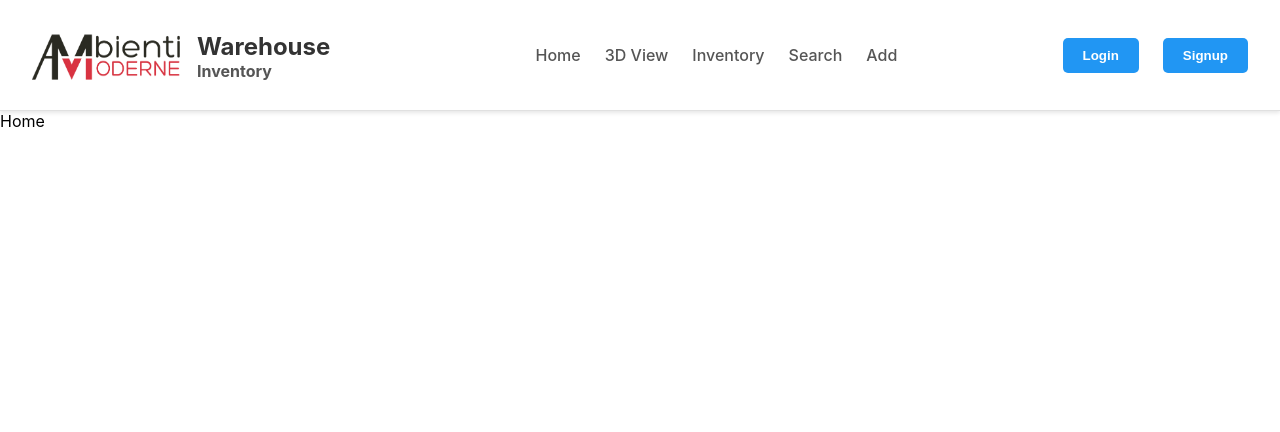
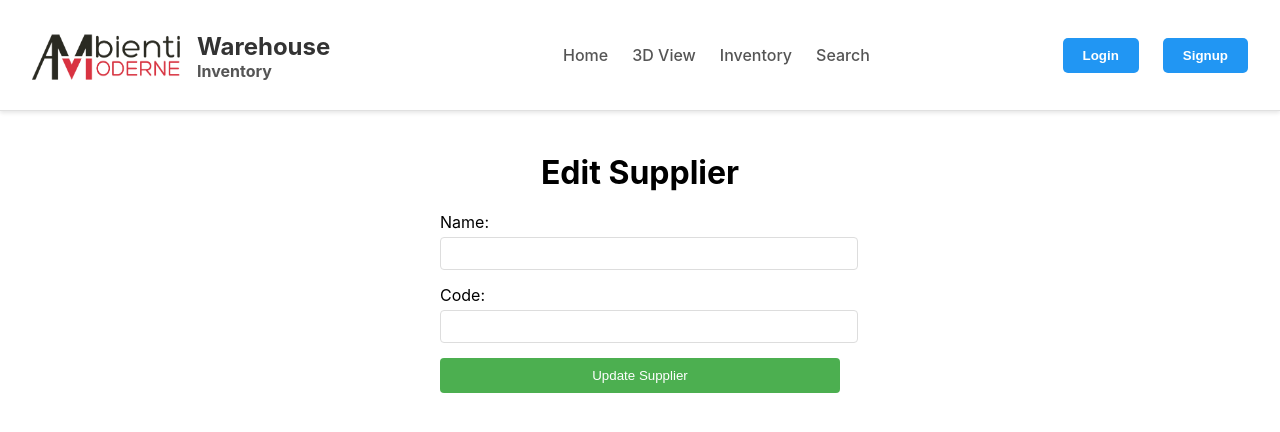
Before and after one commit to amanvir-singh/inventory_manager, a React (Create React App) app in the folder frontend/: page /edit-supplier/1 in a window 1280 px wide. Shown: the top 432 px of the page. Built offline with nearby package versions, Linux system fonts and the light colour scheme; no server answers.

Commit message:
Added Manage Button and Supplier List

```diff
--- a/frontend/src/Components/Header.jsx
+++ b/frontend/src/Components/Header.jsx
@@ -6,11 +6,16 @@ import { AuthContext } from "../Components/AuthContext";
 
 const Header = () => {
   const { isLoggedIn, username, logout } = useContext(AuthContext);
+  const [showManageDropdown, setShowManageDropdown] = useState(false);
   const navigate = useNavigate();
 
   const handleLogout = () => {
     logout();
     navigate("/");
+  };
+
+  const toggleManageDropdown = () => {
+    setShowManageDropdown(!showManageDropdown);
   };
 
   return (
@@ -43,9 +48,19 @@ const Header = () => {
             <li>
               <a href="/search">Search</a>
             </li>
-            <li>
-              <a href="/add">Add</a>
-            </li>
+            {isLoggedIn ?(<li className="manage-dropdown">
+            <a href="#" onClick={toggleManageDropdown}>Manage</a>
+            {showManageDropdown && (
+              <ul className="dropdown-menu">
+                <li><a href="/manage/materials">Materials</a></li>
+                <li><a href="/manage/finishes">Finishes</a></li>
+                <li><a href="/manage/suppliersList">Suppliers</a></li>
+                <li><a href="/manage/thicknesses">Thicknesses</a></li>
+                <li><a href="/manage/users">Users</a></li>
+                <li><a href="/manage/logs">Logs</a></li>
+              </ul>
+            )}
+          </li>):("")}
           </ul>
         </nav>
 
--- /dev/null
+++ b/frontend/src/Pages/AddSupplier.jsx
@@ -0,0 +1,51 @@
+import React, { useState } from 'react';
+import { useNavigate } from 'react-router-dom';
+import axios from 'axios';
+import '../css/SupplierForm.scss';
+
+const AddSupplier = () => {
+  const [name, setName] = useState('');
+  const [code, setCode] = useState('');
+  const navigate = useNavigate();
+
+  const handleSubmit = async (e) => {
+    e.preventDefault();
+    try {
+      await axios.post('http://localhost:3001/suppliers/add', { name, code });
+      navigate('/manage/suppliersList');
+    } catch (error) {
+      console.error('Error adding supplier:', error);
+    }
+  };
+
+  return (
+    <div className="supplier-form">
+      <h1>Add Supplier</h1>
+      <form onSubmit={handleSubmit}>
+        <div>
+          <label htmlFor="name">Name:</label>
+          <input
+            type="text"
+            id="name"
+            value={name}
+            onChange={(e) => setName(e.target.value)}
+            required
+          />
+        </div>
+        <div>
+          <label htmlFor="code">Code:</label>
+          <input
+            type="text"
+            id="code"
+            value={code}
+            onChange={(e) => setCode(e.target.value)}
+            required
+          />
+        </div>
+        <button type="submit">Add Supplier</button>
+      </form>
+    </div>
+  );
+};
+
+export default AddSupplier;
--- /dev/null
+++ b/frontend/src/Pages/EditSupplier.jsx
@@ -0,0 +1,67 @@
+import React, { useState, useEffect } from 'react';
+import { useParams, useNavigate } from 'react-router-dom';
+import axios from 'axios';
+import '../css/SupplierForm.scss';
+
+const EditSupplier = () => {
+  const [name, setName] = useState('');
+  const [code, setCode] = useState('');
+  const { id } = useParams();
+  const navigate = useNavigate();
+
+  useEffect(() => {
+    fetchSupplier();
+  }, []);
+
+  const fetchSupplier = async () => {
+    try {
+      const response = await axios.get(`http://localhost:3001/suppliers/${id}`);
+      const { name, code } = response.data;
+      setName(name);
+      setCode(code);
+    } catch (error) {
+      console.error('Error fetching supplier:', error);
+    }
+  };
+
+  const handleSubmit = async (e) => {
+    e.preventDefault();
+    try {
+      await axios.put(`http://localhost:3001/suppliers/${id}`, { name, code });
+      navigate('/manage/suppliersList');
+    } catch (error) {
+      console.error('Error updating supplier:', error);
+    }
+  };
+
+  return (
+    <div className="supplier-form">
+      <h1>Edit Supplier</h1>
+      <form onSubmit={handleSubmit}>
+        <div>
+          <label htmlFor="name">Name:</label>
+          <input
+            type="text"
+            id="name"
+            value={name}
+            onChange={(e) => setName(e.target.value)}
+            required
+          />
+        </div>
+        <div>
+          <label htmlFor="code">Code:</label>
+          <input
+            type="text"
+            id="code"
+            value={code}
+            onChange={(e) => setCode(e.target.value)}
+            required
+          />
+        </div>
+        <button type="submit">Update Supplier</button>
+      </form>
+    </div>
+  );
+};
+
+export default EditSupplier;
--- /dev/null
+++ b/frontend/src/Pages/SuppliersList.jsx
@@ -0,0 +1,50 @@
+import React, { useState, useEffect } from 'react';
+import { Link } from 'react-router-dom';
+import axios from 'axios';
+import '../css/SuppliersList.scss';
+
+const SupplierList = () => {
+  const [suppliers, setSuppliers] = useState([]);
+
+  useEffect(() => {
+    fetchSuppliers();
+  }, []);
+
+  const fetchSuppliers = async () => {
+    try {
+      const response = await axios.get('http://localhost:3001/suppliers');
+      setSuppliers(response.data);
+    } catch (error) {
+      console.error('Error fetching suppliers:', error);
+    }
+  };
+
+  return (
+    <div className="supplier-list">
+      <h1>Suppliers</h1>
+      <Link to="/add-supplier" className="add-button">Add Supplier</Link>
+      <table>
+        <thead>
+          <tr>
+            <th>Name</th>
+            <th>Code</th>
+            <th>Actions</th>
+          </tr>
+        </thead>
+        <tbody>
+          {suppliers.map((supplier) => (
+            <tr key={supplier._id}>
+              <td>{supplier.name}</td>
+              <td>{supplier.code}</td>
+              <td>
+                <Link to={`/edit-supplier/${supplier._id}`} className="edit-button">Edit</Link>
+              </td>
+            </tr>
+          ))}
+        </tbody>
+      </table>
+    </div>
+  );
+};
+
+export default SupplierList;
--- a/frontend/src/css/Header.scss
+++ b/frontend/src/css/Header.scss
@@ -46,6 +46,8 @@
       gap: 1.5rem;
 
       li {
+        position: relative; // Add this for dropdown positioning
+
         a {
           color: #555;
           text-decoration: none;
@@ -56,9 +58,47 @@
             color: #2196f3;
           }
         }
+
+        &.manage-dropdown {
+          .dropdown-menu {
+            display: none;
+            position: absolute;
+            top: 100%;
+            left: 0;
+            background-color: #ffffff;
+            box-shadow: 0 2px 4px rgba(0, 0, 0, 0.1);
+            border: 1px solid #e0e0e0;
+            border-radius: 5px;
+            padding: 0.5rem 0;
+            z-index: 1000;
+
+            li {
+              display: block;
+              width: 100%;
+
+              a {
+                display: block;
+                padding: 0.5rem 1rem;
+                color: #555;
+                text-decoration: none;
+                transition: background-color 0.3s ease;
+
+                &:hover {
+                  background-color: #f5f5f5;
+                }
+              }
+            }
+          }
+
+          &:hover .dropdown-menu {
+            display: block;
+          }
+        }
       }
     }
-  }
+
+    }
+
 
   &__actions {
     display: flex;
@@ -127,11 +167,15 @@
     }
 
     &__nav {
-      margin: 1rem 0;
-
       ul {
-        flex-direction: column;
-        align-items: center;
+        .manage-dropdown {
+          .dropdown-menu {
+            position: static;
+            box-shadow: none;
+            border: none;
+            padding-left: 1rem;
+          }
+        }
       }
     }
   }
--- /dev/null
+++ b/frontend/src/css/SupplierForm.scss
@@ -0,0 +1,44 @@
+.supplier-form {
+    max-width: 400px;
+    margin: 0 auto;
+    padding: 20px;
+
+    h1 {
+      text-align: center;
+      margin-bottom: 20px;
+    }
+
+    form {
+      display: flex;
+      flex-direction: column;
+
+      div {
+        margin-bottom: 15px;
+
+        label {
+          display: block;
+          margin-bottom: 5px;
+        }
+
+        input {
+          width: 100%;
+          padding: 8px;
+          border: 1px solid #ddd;
+          border-radius: 4px;
+        }
+      }
+
+      button {
+        background-color: #4CAF50;
+        color: white;
+        padding: 10px;
+        border: none;
+        border-radius: 4px;
+        cursor: pointer;
+
+        &:hover {
+          background-color: #45a049;
+        }
+      }
+    }
+  }
--- /dev/null
+++ b/frontend/src/css/SuppliersList.scss
@@ -0,0 +1,50 @@
+.supplier-list {
+    max-width: 800px;
+    margin: 0 auto;
+    padding: 20px;
+
+    h1 {
+      text-align: center;
+      margin-bottom: 20px;
+    }
+
+    .add-button {
+      display: inline-block;
+      background-color: #4CAF50;
+      color: white;
+      padding: 10px 20px;
+      text-decoration: none;
+      border-radius: 4px;
+      float: right;
+      margin-bottom: 20px;
+    }
+
+    table {
+      width: 100%;
+      border-collapse: collapse;
+
+      th, td {
+        border: 1px solid #ddd;
+        padding: 12px;
+        text-align: left;
+      }
+
+      th {
+        background-color: #f2f2f2;
+        font-weight: bold;
+      }
+
+      tr:nth-child(even) {
+        background-color: #f9f9f9;
+      }
+
+      .edit-button {
+        display: inline-block;
+        background-color: #2196F3;
+        color: white;
+        padding: 6px 12px;
+        text-decoration: none;
+        border-radius: 4px;
+      }
+    }
+  }
--- a/frontend/src/index.js
+++ b/frontend/src/index.js
@@ -8,6 +8,9 @@ import Header from "./Components/Header";
 import Signup from "./Pages/Signup";
 import Login from "./Pages/Login";
 import { AuthProvider } from "./Components/AuthContext";
+import SupplierList from "./Pages/SuppliersList";
+import AddSupplier from "./Pages/AddSupplier";
+import EditSupplier from "./Pages/EditSupplier";
 
 const root = ReactDOM.createRoot(document.getElementById("root"));
 root.render(
@@ -19,9 +22,11 @@ root.render(
           <Route path="/" element={<App />} />
           <Route path="/signup" element={<Signup />} />
           <Route path="/login" element={<Login />} />
+          <Route path="/manage/suppliersList" element={<SupplierList />} />
+          <Route path="/add-supplier" element={<AddSupplier />} />
+          <Route path="/edit-supplier/:id" element={<EditSupplier />} />
         </Routes>
       </Router>
-      <App />
     </AuthProvider>
   </React.StrictMode>
 );
```
Also changed, not shown: 1 other file (tests, documents, lock files or other folders).
